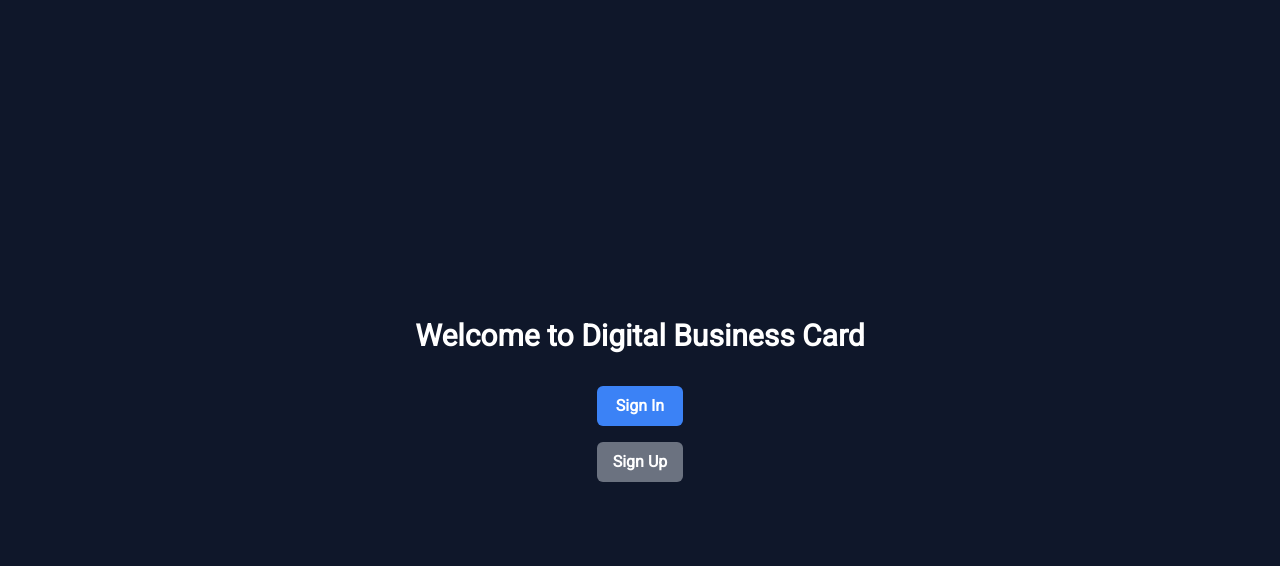
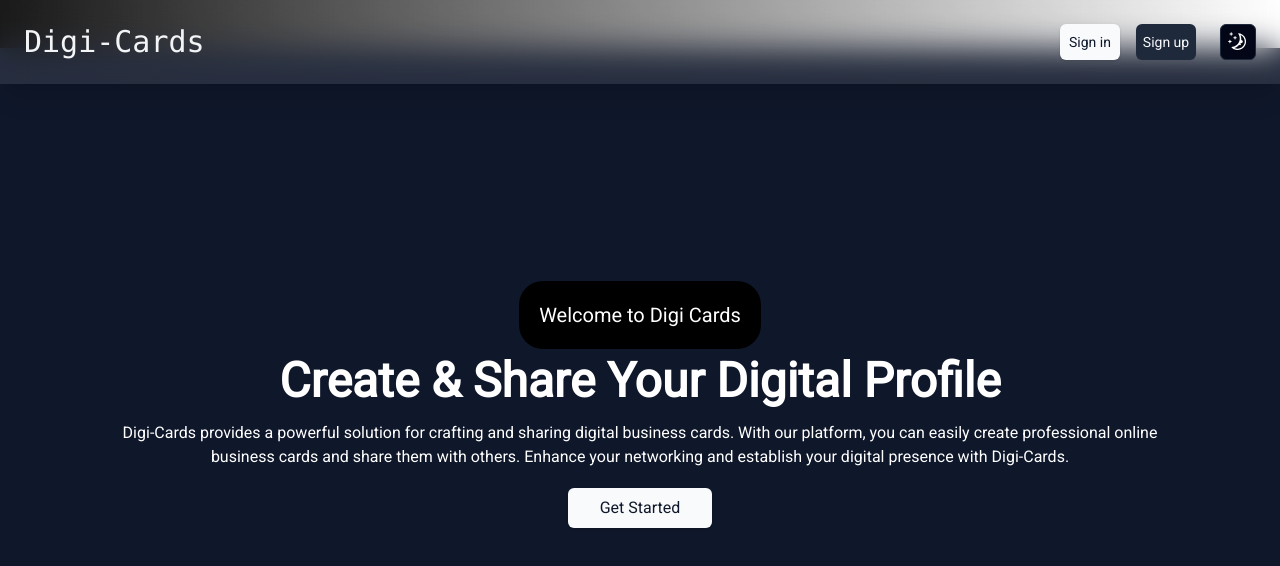
Before and after one commit to MaxAnii/Digi-cards, a Next.js app: page / in a window 1280 px wide. Shown: the top 566 px of the page. Built offline with nearby package versions, Linux system fonts and the light colour scheme; no server answers.

Commit message:
Styled the landing page.

```diff
--- a/app/page.tsx
+++ b/app/page.tsx
@@ -1,26 +1,39 @@
 import React from "react";
 import Link from "next/link";
+import { Button } from "@/components/ui/button";
+import NavbarContainer from "@/components/NavbarContainer";
+import AuthButtons from "@/components/AuthButtons";
 const LandingPage = () => {
 	return (
-		<div className="min-h-screen  flex flex-col justify-center items-center">
-			<h1 className="text-3xl font-bold mb-8">
-				Welcome to Digital Business Card
-			</h1>
-			<div className="flex flex-col space-y-4">
-				<Link
-					href="/signin"
-					className="bg-blue-500 hover:bg-blue-600 text-white font-semibold py-2 px-4 rounded-md text-center w-full max-w-sm"
-				>
-					Sign In
-				</Link>
-				<Link
-					href="/username"
-					className="bg-gray-500 hover:bg-gray-600 text-white font-semibold py-2 px-4 rounded-md text-center w-full max-w-sm"
-				>
-					Sign Up
-				</Link>
+		<>
+			<NavbarContainer>
+				<AuthButtons></AuthButtons>
+			</NavbarContainer>
+			<div className="flex h-screen w-full items-center justify-center">
+				<div className="text-center">
+					<button className="my-2 rounded-3xl p-5 text-xl dark:bg-black">
+						Welcome to Digi Cards
+					</button>
+					<h1 className="text-3xl font-bold lg:text-5xl">
+						Create & Share Your Digital Profile
+					</h1>
+					<p className="w-full p-4 text-center lg:px-[120px]">
+						Digi-Cards provides a powerful solution for crafting and sharing
+						digital business cards. With our platform, you can easily create
+						professional online business cards and share them with others.
+						Enhance your networking and establish your digital presence with
+						Digi-Cards.
+					</p>
+					<div className="text-3xl ">
+						<Link href="/signin">
+							<Button size="lg" className="text-base text-indigo-950">
+								Get Started
+							</Button>
+						</Link>
+					</div>
+				</div>
 			</div>
-		</div>
+		</>
 	);
 };
 
```
